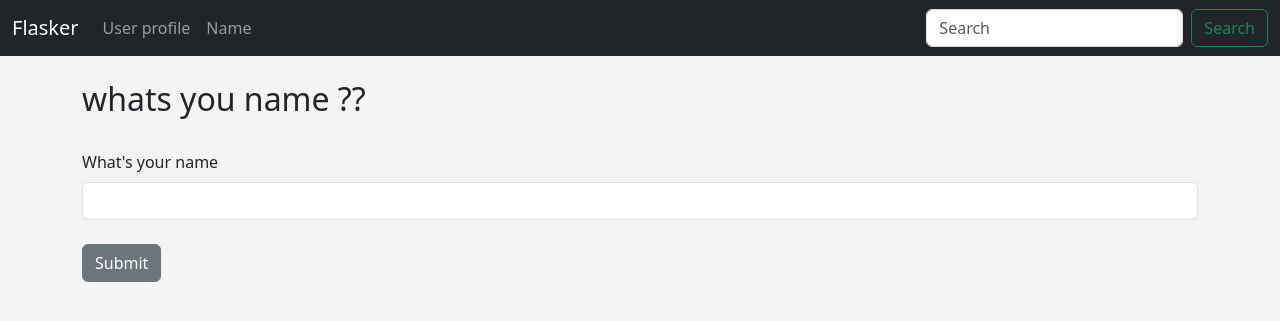
After one commit to gourangasati/flasker, a Flask app: page /name in a window 1280 px wide. The commit adds this page. Shown: the top 321 px of the page. Run offline with Flask 3, Linux system fonts and the light colour scheme.

Commit message:
added new file

```diff
--- /dev/null
+++ b/app.py
@@ -0,0 +1,69 @@
+from flask import Flask, render_template, flash
+from flask_wtf import FlaskForm
+from wtforms import StringField, SubmitField
+from wtforms.validators import DataRequired
+from flask_sqlalchemy import SQLAlchemy
+from datetime import datetime
+import os
+
+# Initialize Flask app
+app = Flask(__name__)
+
+# Database configuration
+app.config['SQLALCHEMY_DATABASE_URI'] = 'sqlite:///users.db'
+app.config['SECRET_KEY'] = os.environ.get('FLASK_SECRET_KEY', 'default_secret_key')
+app.config['SQLALCHEMY_TRACK_MODIFICATIONS'] = False
+
+# Initialize the database
+db = SQLAlchemy(app)
+
+# Define User model
+class User(db.Model):
+    id = db.Column(db.Integer, primary_key=True)
+    username = db.Column(db.String(80), unique=True, nullable=False)
+    email = db.Column(db.String(120), unique=True, nullable=False)
+
+    def __repr__(self):
+        return '<Name %r>' % self.username
+
+# Create the database tables
+with app.app_context():
+    db.create_all()
+
+# FlaskForm class for name input
+class NamerForm(FlaskForm):
+    name = StringField("What's your name", validators=[DataRequired()])
+    submit = SubmitField("Submit")
+
+# Index route
+@app.route('/')
+def index():
+    F_name = "Gourang"
+    stuff = "my boy you are very<strong> Bold</strong>"
+    favorite_pizza = ["makroni", "alio olio", "curlyhairs"]
+    return render_template("index.html", F_name=F_name, stuff=stuff, favorite_pizza=favorite_pizza)
+
+# User route
+@app.route('/user/<name>')
+def user(name):
+    return render_template("user.html", name= name)
+
+# Error handlers
+@app.errorhandler(404)
+@app.errorhandler(500)
+def auto_error(e):
+    return render_template("404.html"), e.code
+
+# Name route with form handling
+@app.route('/name', methods=['GET', 'POST'])
+def name():
+    name = None
+    form = NamerForm()
+    if form.validate_on_submit():
+        name = form.name.data
+        form.name.data = ''
+        flash("Form submitted successfully!")
+    return render_template('name.html', name=name, form=form)
+
+if __name__ == "__main__":
+    app.run(debug=True)
--- /dev/null
+++ b/static/css/style.css
@@ -0,0 +1,11 @@
+h1 {
+    color : darkblue;
+    font-size: 60px;
+}
+
+body {
+   background: #f4f4f4;
+}
+#demo{
+    font-size: 12px;
+}
--- /dev/null
+++ b/static/js/myfile.js
@@ -0,0 +1 @@
+document.getElementById('demo').innerHTML = " This is javascrip"
--- a/templates/404.html
+++ b/templates/404.html
@@ -1,5 +1,9 @@
+{% extends 'base.html'%}
+{% block content %}
+<link href="{{url_for('static',filename='css/style.css')}}" rel = "stylesheet">
 <br/>
 <center>
 <h1> ERROR </h1>
 <p> Try again!</p>
 </center>
+{%endblock%}
--- a/templates/500.html
+++ b/templates/500.html
@@ -1,5 +1,10 @@
+{% extends 'base.html'%}
+{% block content %}
+
+<link href="{{url_for('static',filename='css/style.css')}}" rel = "stylesheet">
 <br/>
 <center>
 <h1> ERROR </h1>
 <p> Something went wrong..,Try again!</p>
 </center>
+{%endblock%}
--- /dev/null
+++ b/templates/base.html
@@ -0,0 +1,21 @@
+
+
+<!doctype html>
+<html lang="en">
+    <head>
+        <meta charset="utf-8">
+        <meta name="viewport" content="width=device-width, initial-scale=1">
+        <title>Flasker</title>
+
+        <!--our css-->
+        <link href="{{url_for('static',filename='css/style.css')}}" rel = "stylesheet">
+  </head>
+  <body>
+    {% include 'navbar.html'%}
+    <br/>
+    <div class="container">
+    {% block content %}
+    {%endblock%}
+</div>
+  </body>
+</html>
--- /dev/null
+++ b/templates/name.html
@@ -0,0 +1,24 @@
+{% extends 'base.html'%}
+{% block content %}
+<link href="{{url_for('static',filename='css/style.css')}}" rel = "stylesheet">
+{% if name %}
+    {% set unique_messages = get_flashed_messages()|unique %}
+    {% for message in get_flashed_messages()%}
+    <div class="alert alert-success alert-dismissible fade show" role="alert">
+        {{message}}
+        <button type="button" class="btn-close" data-bs-dismiss="alert" aria-label="Close"></button>
+      </div>
+    {%endfor%}
+    <h1> Hello {{name}}!!</h1>
+{% else %}
+    <h2> whats you name ??</h2>
+    <br/>
+    <form method="post">
+        {{form.hidden_tag()}}
+        {{form.name.label(class="form-label")}}
+        {{form.name(class="form-control")}}
+        <br/>
+        {{form.submit(class_="btn btn-secondary")}}
+    </form>
+{% endif%}
+{% endblock%}
--- /dev/null
+++ b/templates/navbar.html
@@ -0,0 +1,35 @@
+<!DOCTYPE html>
+<html lang="en">
+<head>
+  <meta charset="UTF-8">
+  <meta name="viewport" content="width=device-width, initial-scale=1.0">
+  <title>Flasker</title>
+  <link href="https://cdn.jsdelivr.net/npm/bootstrap@5.3.0-alpha1/dist/css/bootstrap.min.css" rel="stylesheet">
+  <link href="{{url_for('static',filename='css/style.css')}}" rel = "stylesheet">
+</head>
+<body>
+  <nav class="navbar navbar-expand-lg navbar-dark bg-dark">
+    <div class="container-fluid">
+      <a class="navbar-brand" href=" {{ url_for('index')}}">Flasker</a>
+      <button class="navbar-toggler" type="button" data-bs-toggle="collapse" data-bs-target="#navbarNav" aria-controls="navbarNav" aria-expanded="false" aria-label="Toggle navigation">
+        <span class="navbar-toggler-icon"></span>
+      </button>
+      <div class="collapse navbar-collapse" id="navbarNav">
+        <ul class="navbar-nav me-auto mb-2 mb-lg-0">
+          <li class="nav-item">
+            <a class="nav-link" href=" {{ url_for('user',name='Gourang')}}">User profile</a>
+          </li>
+          <li class="nav-item">
+            <a class="nav-link" href=" {{url_for('name')}}">Name</a>
+          </li>
+        </ul>
+        <form class="d-flex" role="search">
+          <input class="form-control me-2" type="search" placeholder="Search" aria-label="Search">
+          <button class="btn btn-outline-success" type="submit">Search</button>
+        </form>
+      </div>
+    </div>
+  </nav>
+  <script src="https://cdn.jsdelivr.net/npm/bootstrap@5.3.0-alpha1/dist/js/bootstrap.bundle.min.js"></script>
+</body>
+</html>
--- a/templates/user.html
+++ b/templates/user.html
@@ -1 +1,5 @@
+{% extends 'base.html'%}
+{% block content %}
+<link href="{{url_for('static',filename='css/style.css')}}" rel = "stylesheet">
 <h1> Hello {{user_name | capitalize}}</h1>
+{% endblock%}
```
Also changed, not shown: hello.py (deleted, +0 -22 lines), notes.txt (+26 -2 lines), templates/index.html (+10 -7 lines), instance/users.db (added), static/images/trending.png (added).
